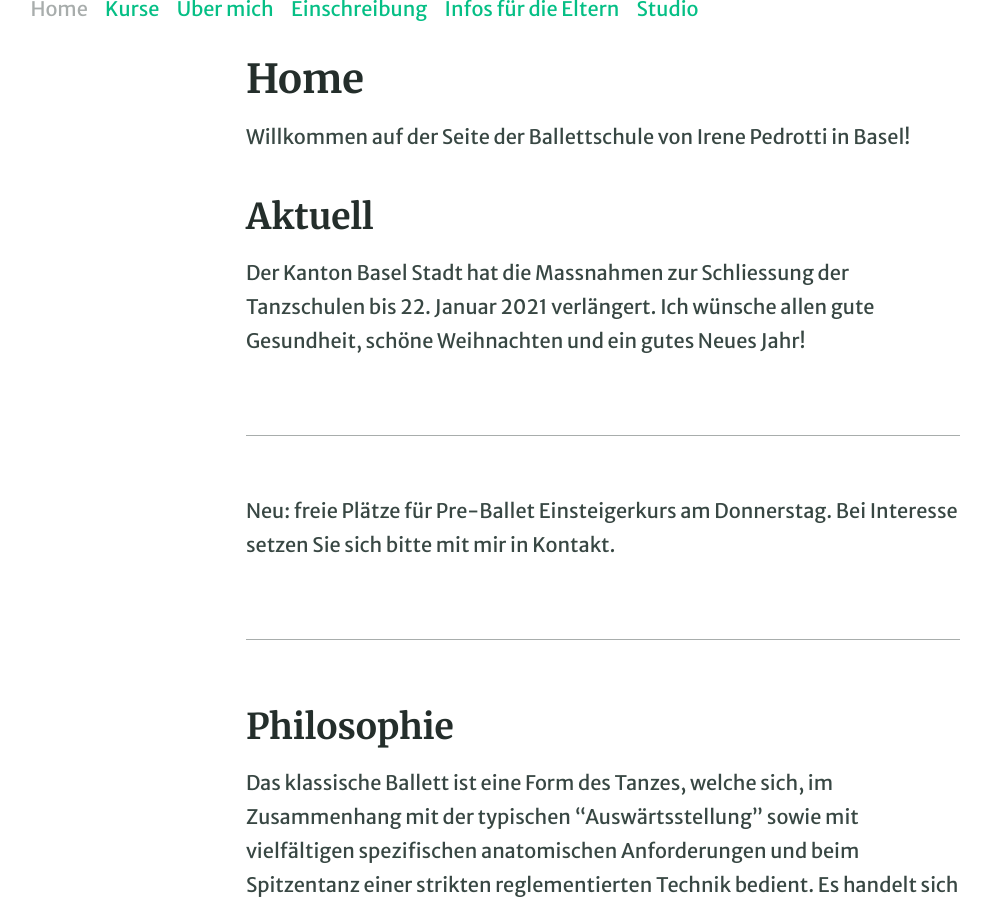
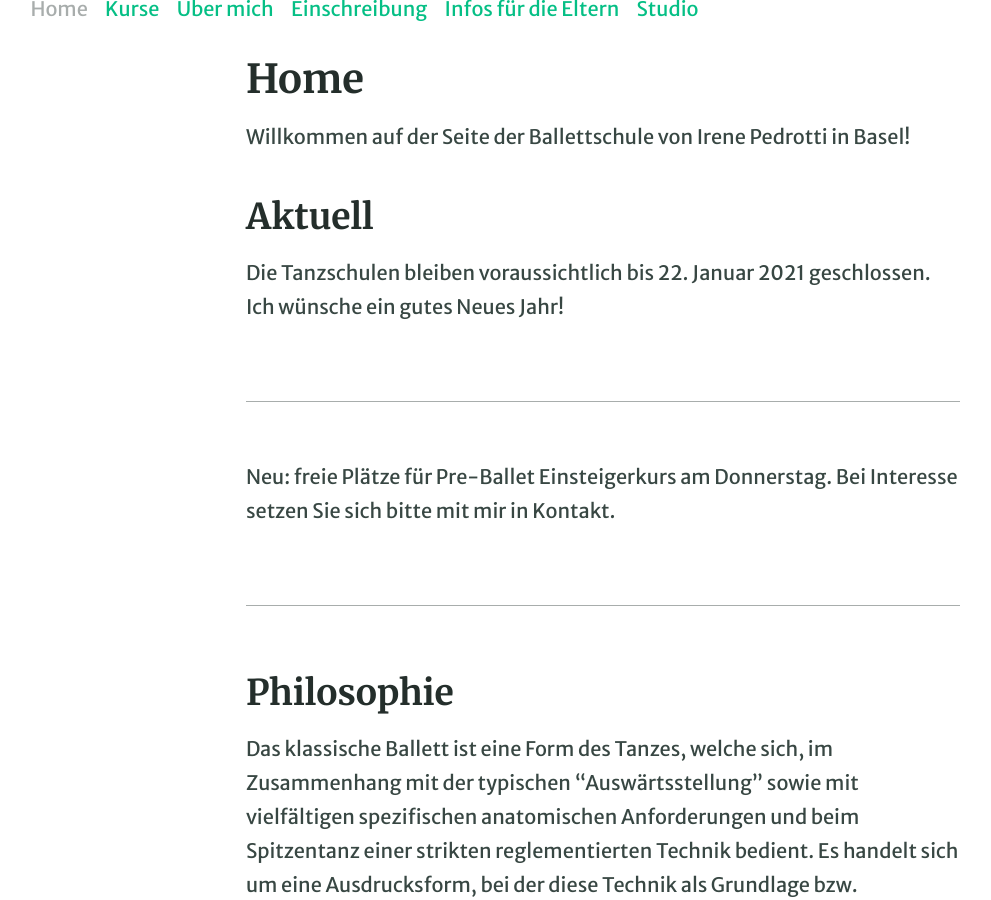
Before and after one commit to irenepedrotti/irenepedrotti.github.io, a Jekyll site: the page built from pages/index.md, in a window 1280 px wide and 900 px high, scrolled down 340 px. Shown: the whole window, without its empty margins (37-1028 px from the left). Built offline with Jekyll 4.4.1, drawn with Linux system fonts in a browser that asks for light colours.

Commit message:
Schöne Weihnachten u Kanton Entscheidung entfernt.

```diff
--- a/pages/index.md
+++ b/pages/index.md
@@ -7,8 +7,8 @@ permalink: /
 Willkommen auf der Seite der Ballettschule von Irene Pedrotti in Basel!
 
 ## Aktuell
-Der Kanton Basel Stadt hat die Massnahmen zur Schliessung der Tanzschulen bis 22. Januar 2021 verlängert.
-Ich wünsche allen gute Gesundheit, schöne Weihnachten und ein gutes Neues Jahr!
+Die Tanzschulen bleiben voraussichtlich bis 22. Januar 2021 geschlossen.
+Ich wünsche ein gutes Neues Jahr!
 
 ---
 
```
